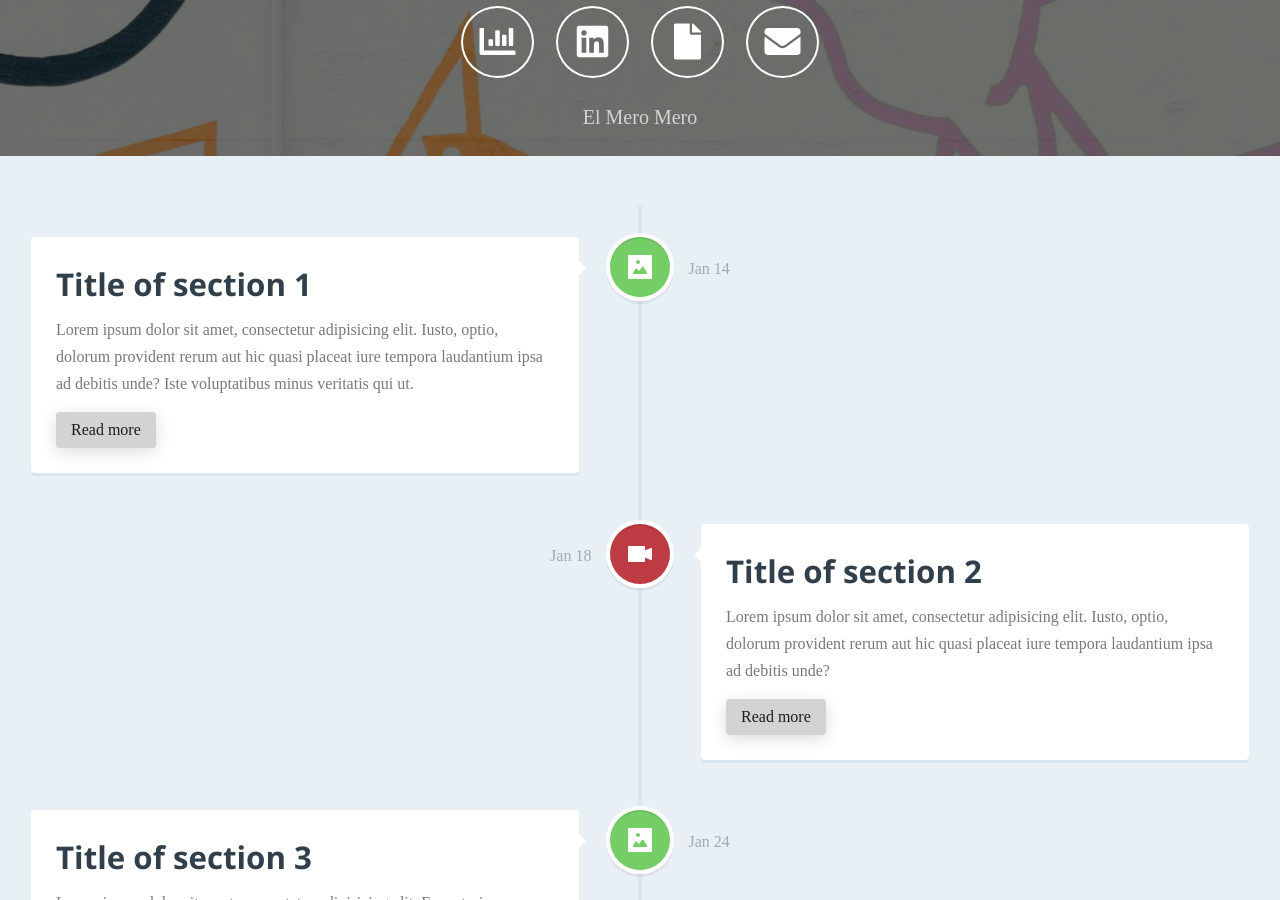
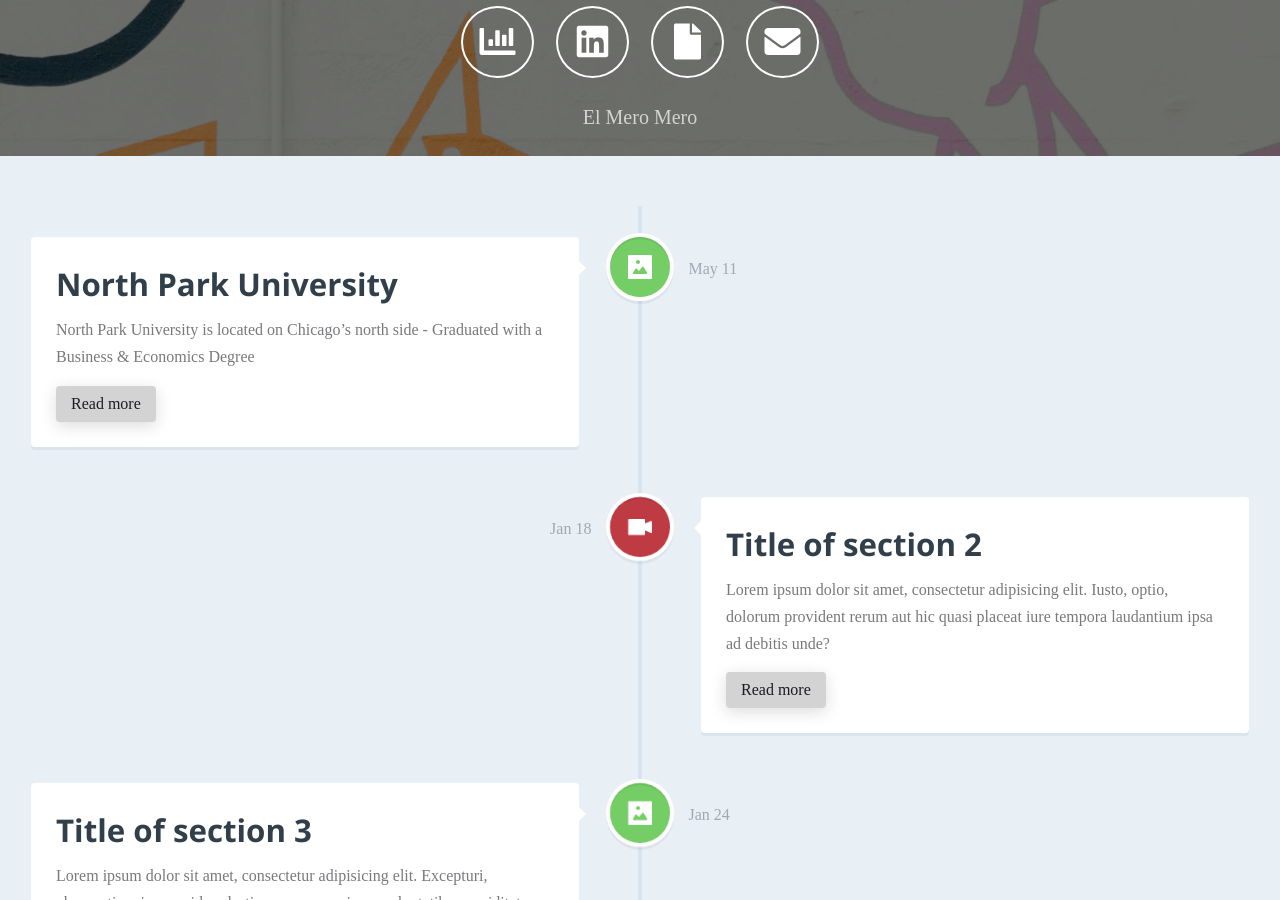
Before and after one commit to Erick-Navarrete/Bio_EN, a Jekyll site: the page built from index.html, in a window 1280 px wide and 900 px high, scrolled down 366 px. Built offline with Jekyll 4.4.1, drawn with Linux system fonts in a browser that asks for light colours; some web fonts are replaced; comment, search, counter and statistics services are not loaded.

Commit message:
Update index.html

```diff
--- a/index.html
+++ b/index.html
@@ -112,11 +112,11 @@ permalink: /
         </div> <!-- cd-timeline__img -->
 
         <div class="cd-timeline__content text-component">
-          <h2>Title of section 1</h2>
-          <p class="color-contrast-medium">Lorem ipsum dolor sit amet, consectetur adipisicing elit. Iusto, optio, dolorum provident rerum aut hic quasi placeat iure tempora laudantium ipsa ad debitis unde? Iste voluptatibus minus veritatis qui ut.</p>
+          <h2>North Park University</h2>
+          <p class="color-contrast-medium">North Park University is located on Chicago’s north side - Graduated with a Business & Economics Degree </p>
 
           <div class="flex justify-between items-center">
-            <span class="cd-timeline__date">Jan 14</span>
+            <span class="cd-timeline__date">May 11</span>
             <a href="#0" class="btn btn--subtle">Read more</a>
           </div>
         </div> <!-- cd-timeline__content -->
```
